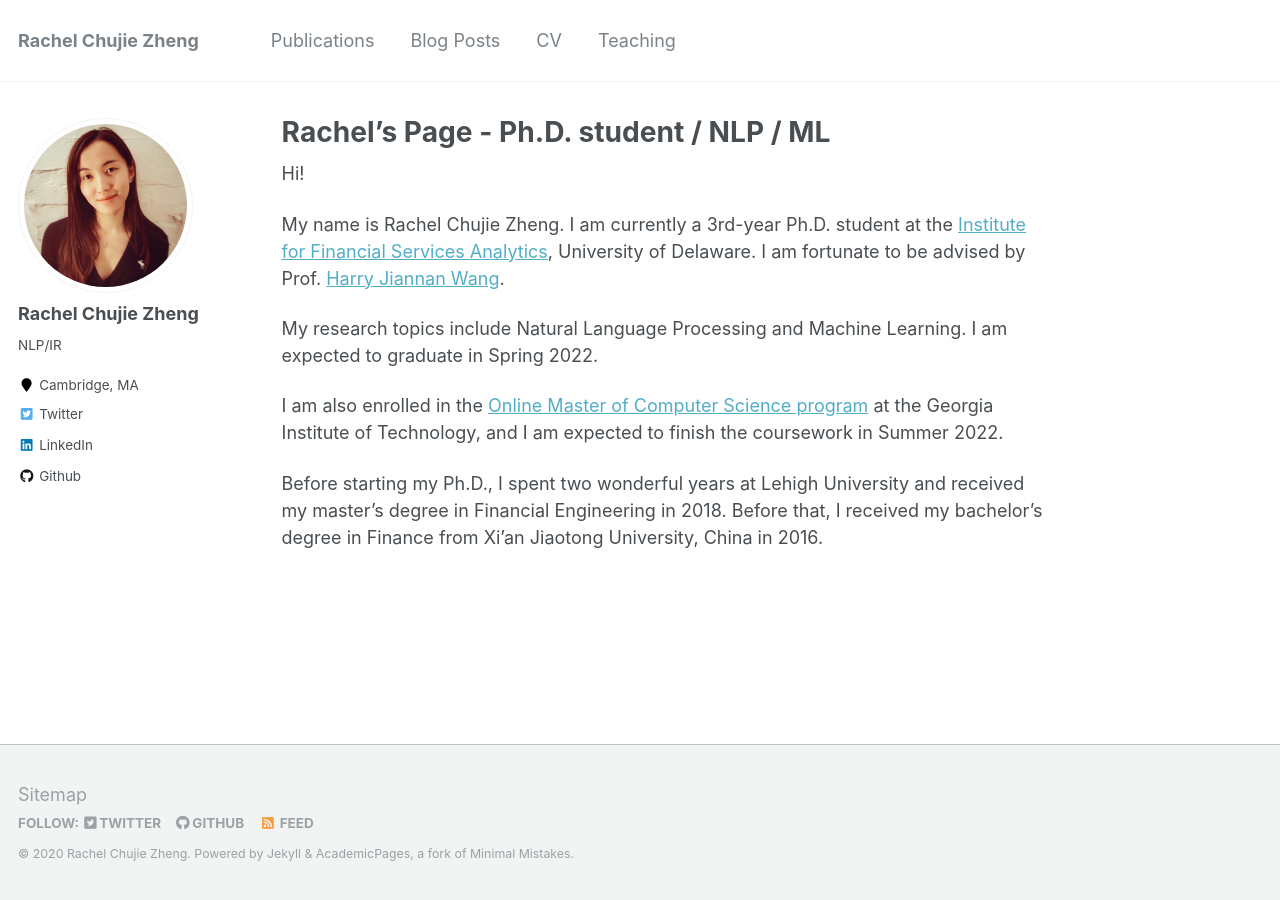
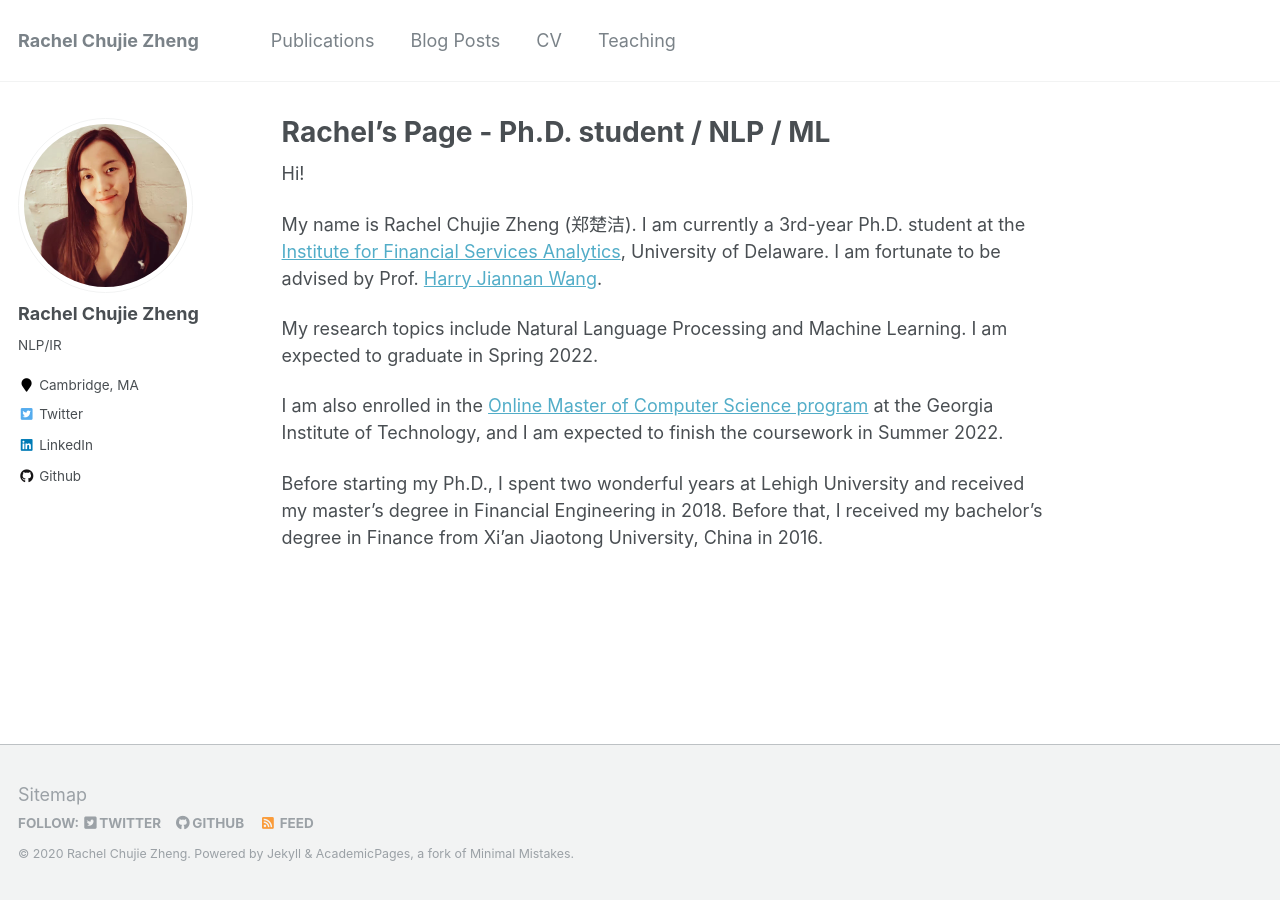
Before and after one commit to chz816/chz816.github.io, a Jekyll site: the page built from _pages/about.md, in a window 1280 px wide. Built offline with Jekyll 4.4.1, drawn with Linux system fonts in a browser that asks for light colours.

Commit message:
10/6 - edit "about"

```diff
--- a/_pages/about.md
+++ b/_pages/about.md
@@ -10,7 +10,7 @@ redirect_from:
 
 Hi!
 
-My name is Rachel Chujie Zheng. I am currently a 3rd-year Ph.D. student at the [Institute for Financial Services Analytics](https://lerner.udel.edu/centers/institute-for-financial-services-analytics/), University of Delaware. I am fortunate to be advised by Prof. [Harry Jiannan Wang](https://lerner.udel.edu/faculty-staff-directory/jiannan-harry-wang/).
+My name is Rachel Chujie Zheng (郑楚洁). I am currently a 3rd-year Ph.D. student at the [Institute for Financial Services Analytics](https://lerner.udel.edu/centers/institute-for-financial-services-analytics/), University of Delaware. I am fortunate to be advised by Prof. [Harry Jiannan Wang](https://lerner.udel.edu/faculty-staff-directory/jiannan-harry-wang/).
 
 My research topics include Natural Language Processing and Machine Learning. I am expected to graduate in Spring 2022.
 
```
